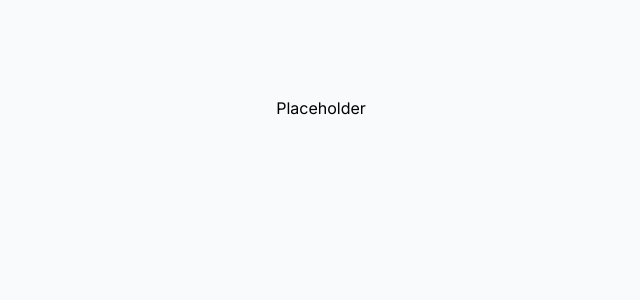
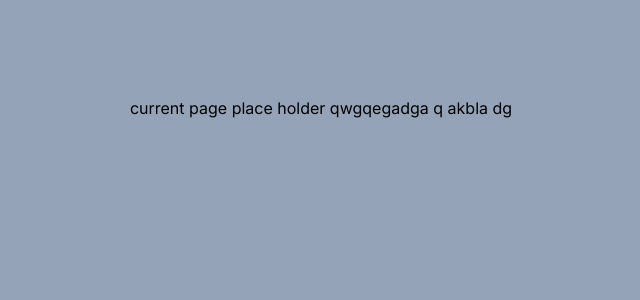
Before and after one commit to KSF-Store/KasetFair-Selection, a Next.js app: page / in a window 1280 px wide. Shown: the top 300 px of the page, without its empty margins (319-959 px from the left). Built offline with nearby package versions, Linux system fonts and the light colour scheme.

Commit message:
Debugging docker unbehavior

```diff
--- a/compose.yaml
+++ b/compose.yaml
@@ -14,11 +14,12 @@ services:
     volumes:
       - .:/app
     ports:
-      - "3001:3000"
-      - "5555:5555"
+      - 4000:4000
+      - 5555:5555
     environment:
       - NODE_ENV=${NODE_ENV}
       - DATABASE_URL=${DATABASE_URL}
+
     depends_on:
       - db
     networks:
--- a/next.config.mjs
+++ b/next.config.mjs
@@ -1,6 +1,7 @@
 /** @type {import('next').NextConfig} */
 const nextConfig = {
     reactStrictMode: true,
+
 };
 
 export default nextConfig;
--- a/package.json
+++ b/package.json
@@ -3,7 +3,7 @@
   "version": "0.1.0",
   "private": true,
   "scripts": {
-    "dev": "next dev",
+    "dev": "next dev -p 4000",
     "build": "next build",
     "start": "next start",
     "lint": "next lint"
--- a/src/app/page.tsx
+++ b/src/app/page.tsx
@@ -2,8 +2,11 @@ import Image from "next/image";
 
 export default function Home() {
   return (
-    <main className="flex min-h-screen flex-col items-center justify-between p-24 bg-slate-50">
-      <div>Placeholder </div>
+    <main className="flex min-h-screen flex-col items-center justify-between p-24 bg-slate-400">
+      <div>
+        current page place holder
+        qwgqegadga q akbla dg
+      </div>
     </main>
   )
 }
```
